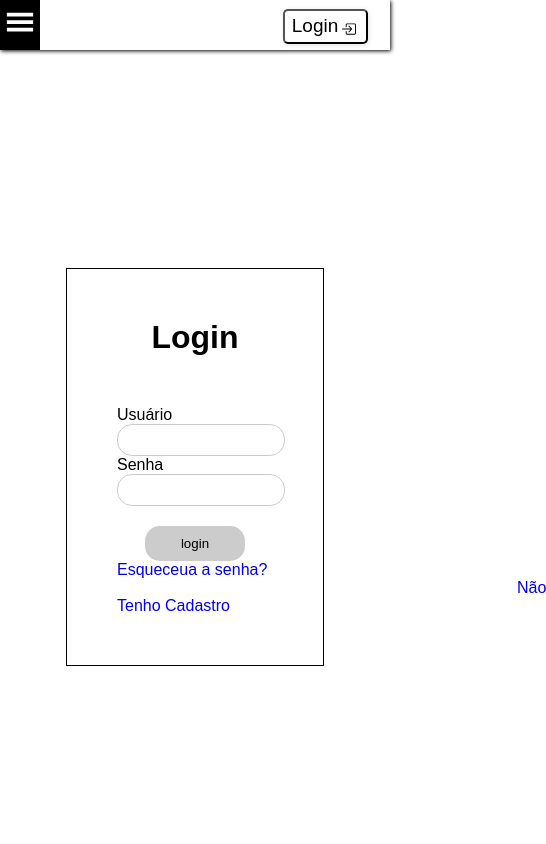
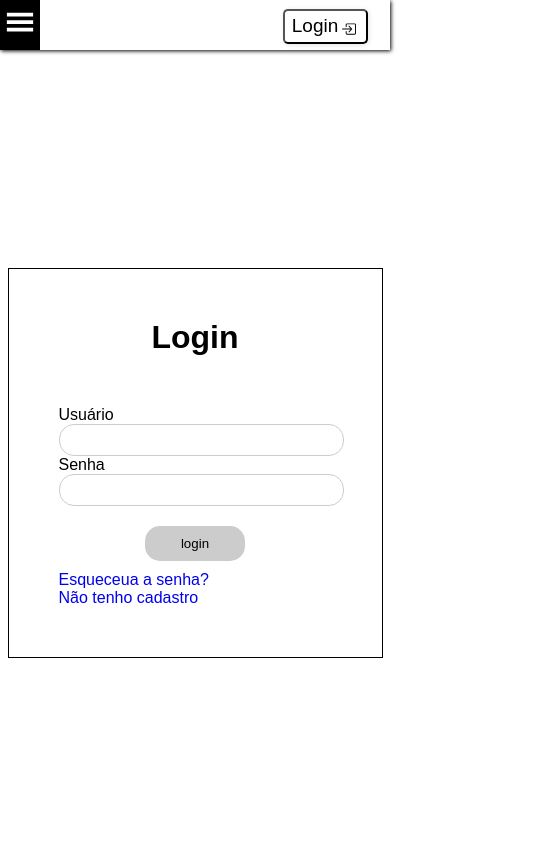
Before and after one commit to kancke55/Pojeto-MDM, a React (Vite) app in the folder Front/: page /login in a window 390 px wide. Shown: the top 844 px of the page, 546 px wide, since content can reach past the window. Built offline with nearby package versions, Linux system fonts and the light colour scheme.

Commit message:
Corrections pages

```diff
--- a/Front/src/components/footer/footer.css
+++ b/Front/src/components/footer/footer.css
@@ -4,7 +4,7 @@
     background: linear-gradient(0deg, rgba(0,0,0,1) 0%, rgba(46,46,46,1) 100%);
     position: relative;
     width: 100vw;
-    height: 200px;
+    height: 40vh;
     box-shadow: 1px 1px 2px 2px rgba(0, 0, 0, 0.418);
     display: flex;
     justify-content: center;
@@ -18,7 +18,7 @@
 #img-footer {
     margin-top: auto;
     margin-bottom: auto;
-    width: 10vw;
+    width: 20vw;
     border-radius: 50%;
     margin-right: 30px;
 }
--- a/Front/src/pages/events/events.css
+++ b/Front/src/pages/events/events.css
@@ -26,13 +26,13 @@
     text-align: center;
     box-shadow: 1px 1px 4px rgba(0, 0, 0, 0.432);
     background-color: white;
-    margin-top: 100px;
+    margin-top: 20px;
 
     border-radius: 15px;
 }
 .img-evento {
-    width: 400px;
-    height: 400px;
+    width: 30vw;
+    height: 40vh;
     padding: 10px;
     margin: 0
 }
--- a/Front/src/pages/login/login.css
+++ b/Front/src/pages/login/login.css
@@ -9,10 +9,36 @@
     margin-bottom: 50px;
 }
 #login-usuario {
+    display: flex;
+    margin-top: 20px;
+    justify-content: space-between;
+
+}
+
+#login-user {
+    margin-top: 20px;
+}
+
+
+.btnLogin {
     margin-top: 20px;
 
 }
 
-#login-register {
-    margin-left: 400px;
+@media screen and (max-width: 900px) {
+    #page-login {
+        width: 70vw;
+    }
+
+    #login-register {
+        margin: 10px 50px 0  0;
+
+    }
+
+    #login-usuario {
+        display: flex;
+        flex-direction: column;
+        margin: 10px 0 0 0 ;
+    }
+
 }
--- a/Front/src/pages/login/login.jsx
+++ b/Front/src/pages/login/login.jsx
@@ -38,7 +38,7 @@ export default function Login() {
               <div id='login-tittle'>
               <h1>Login</h1>
               </div>
-              <div id='login-usuario'>
+              <div id='login-user'>
                 <label htmlFor="email">Usuário</label>
                 <input name='email' value={ email } type="text" id='email' autoComplete='off' required onChange={(e) => setEmail(e.target.value)}/>
 
@@ -47,10 +47,21 @@ export default function Login() {
                 <label htmlFor="password">Senha</label>
                 <input name='password' value={ password } onChange={(e) => setPassword(e.target.value)} required type="password" id='password' autoComplete='off' />
               </div>
+              <div className='btnLogin'>
+                <input type="submit" value="login" class='submit'/>
+
+              </div>
               <div id='login-usuario'>
-                <input type="submit" value="login" class='submit'/>
-                <Link  to='/' >Esqueceua a senha?</Link>
-                <Link id='login-register'  to='/register' >Não Tenho Cadastro</Link>
+                <div>
+                  <Link  to='/' >Esqueceua a senha?</Link>
+
+                </div>
+                <div>
+                  <Link  to='/register' >
+                    Não tenho cadastro
+                  </Link>
+
+                </div>
               </div>
             </div>
           </form>
```
